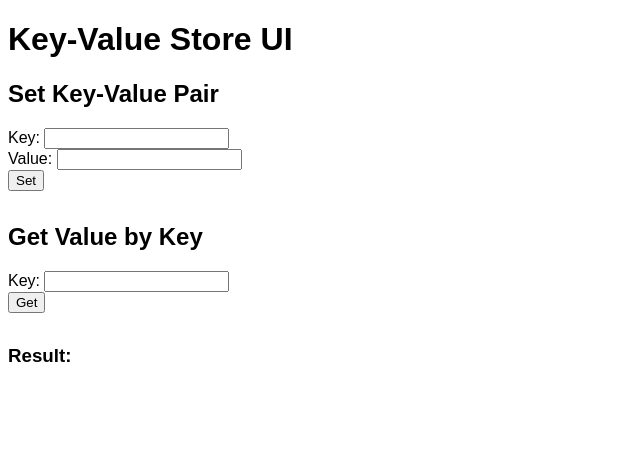
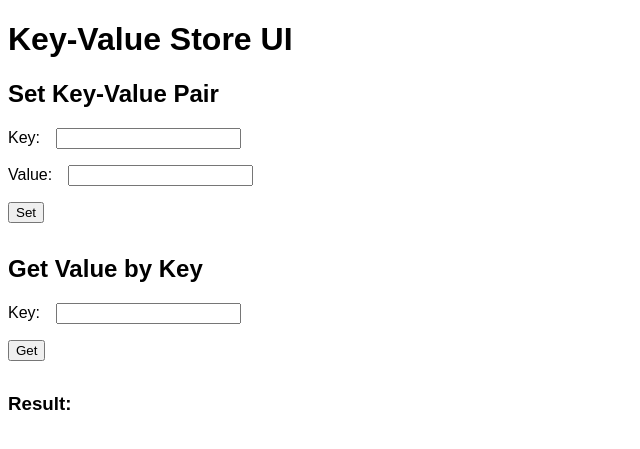
Before and after one commit to tronglamitmo142/In-memory-key-value-store, a Flask app: page / in a window 1280 px wide. Shown: the top 449 px of the page, without its empty margins (0-640 px from the left). Run offline with Flask 2, Linux system fonts and the light colour scheme.

Commit message:
24/04 - Fix UI for the app

```diff
--- a/app/templates/index.html
+++ b/app/templates/index.html
@@ -11,6 +11,14 @@
         form {
             margin-bottom: 2em;
         }
+        .input-group {
+            display: flex;
+            align-items: center;
+            margin-bottom: 1em;
+        }
+        .input-group label {
+            margin-right: 1em;
+        }
     </style>
 </head>
 <body>
@@ -18,20 +26,23 @@
 
     <h2>Set Key-Value Pair</h2>
     <form id="set-form">
+        <div class="input-group">
             <label for="set-key">Key:</label>
             <input type="text" id="set-key" name="set-key">
-        <br>
+        </div>
+        <div class="input-group">
             <label for="set-value">Value:</label>
             <input type="text" id="set-value" name="set-value">
-        <br>
+        </div>
         <button type="submit">Set</button>
     </form>
 
     <h2>Get Value by Key</h2>
     <form id="get-form">
+        <div class="input-group">
             <label for="get-key">Key:</label>
             <input type="text" id="get-key" name="get-key">
-        <br>
+        </div>
         <button type="submit">Get</button>
     </form>
 
```
Lines whose indentation alone changed are shown as unchanged.
